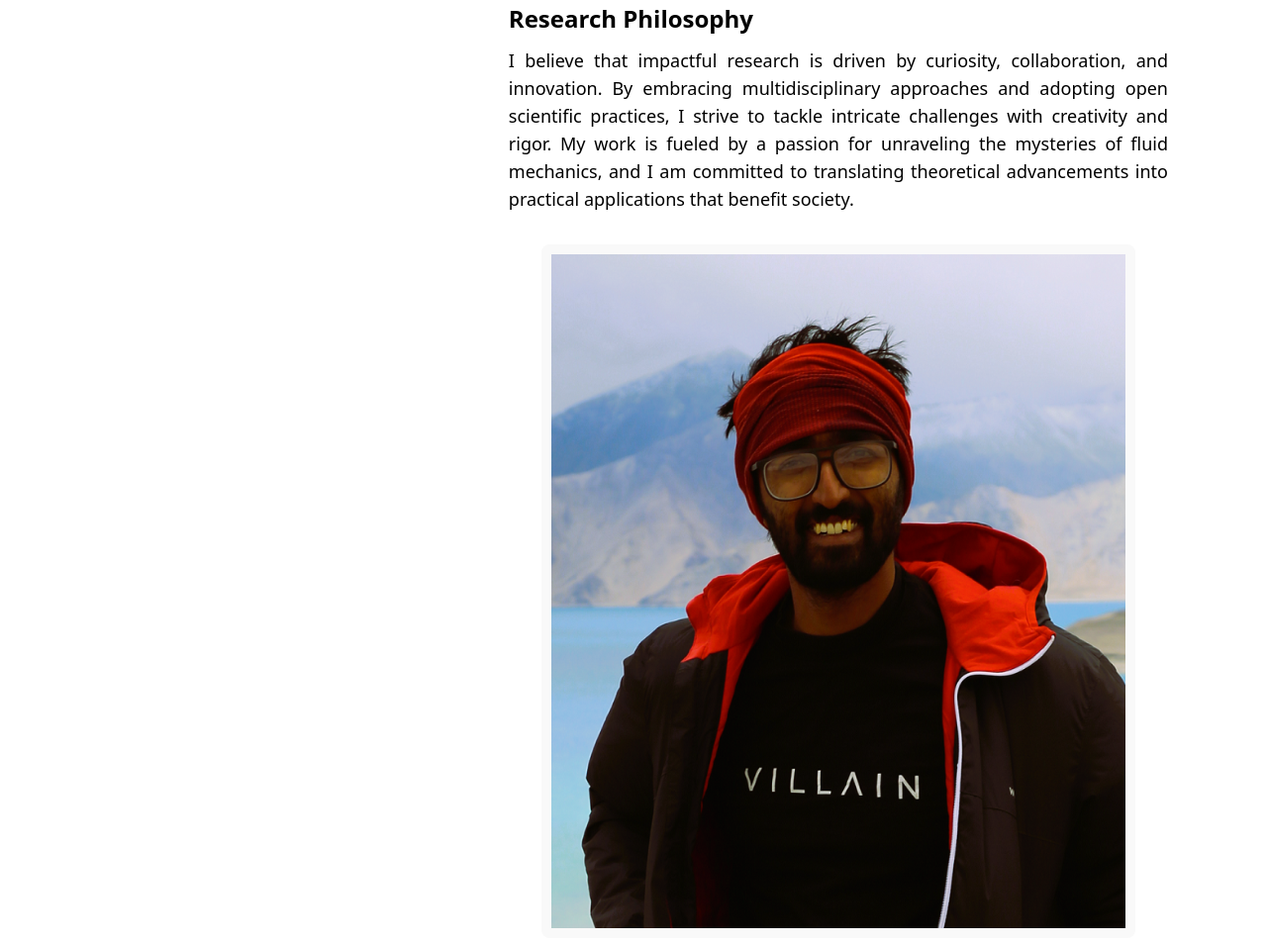
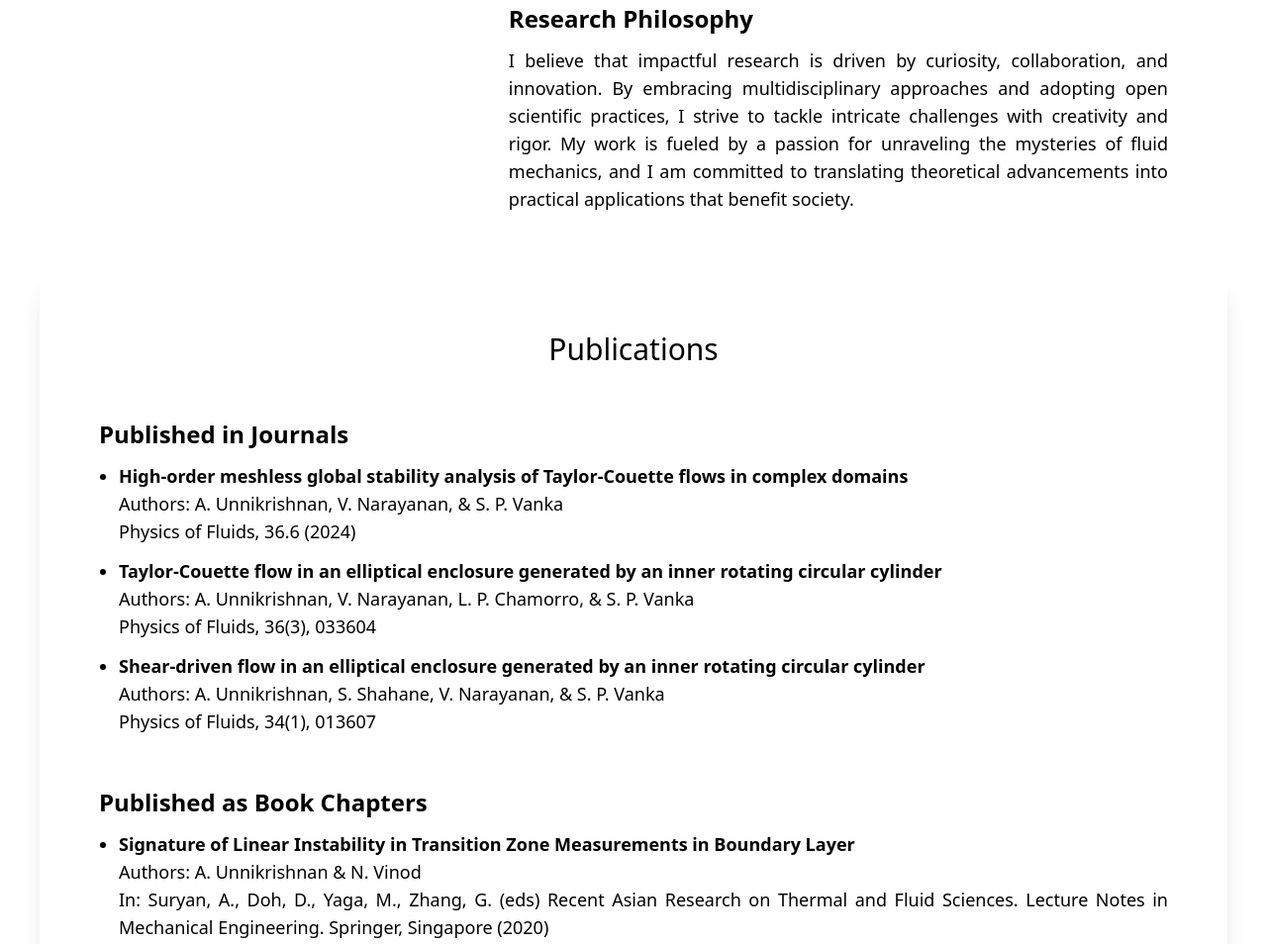
Before and after one commit to akashu4295/akashu4295.github.io, a plain HTML site: page index.html in a window 1280 px wide. Shown: the part 1061-2015 px from the top of the page at 99% size. Drawn offline with nearby package versions, Linux system fonts and the light colour scheme.

Commit message:
Update index.html

```diff
--- a/index.html
+++ b/index.html
@@ -105,11 +105,6 @@
                 I believe that impactful research is driven by curiosity, collaboration, and innovation. By embracing multidisciplinary approaches and adopting open scientific practices, I strive to tackle intricate challenges with creativity and rigor.
                 My work is fueled by a passion for unraveling the mysteries of fluid mechanics, and I am committed to translating theoretical advancements into practical applications that benefit society.
             </p>
-        </div>
-
-        <!-- Image Section -->
-        <div class="flex justify-center">
-            <img src="Untitled.png" style="display: block; width: 100%; max-width: 600px; height: auto; padding: 10px; background-color: #f9f9f9; border-radius: 8px;">
         </div>
         </div>
     </div>
```
